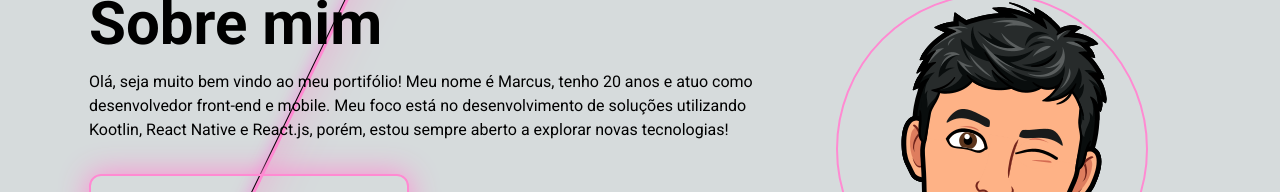
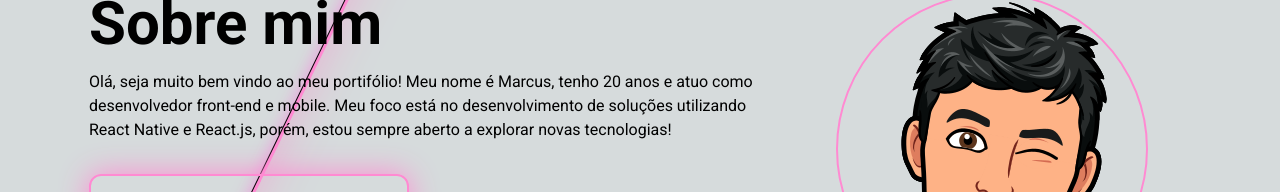
Before and after one commit to marcus-feitosa/portfolio, a Next.js app: page /aboutme in a window 1280 px wide. Shown: the part 281-473 px from the top of the page. Built offline with nearby package versions, Linux system fonts and the light colour scheme.

Commit message:
alterando texto e imagens

```diff
--- a/src/app/aboutme/page.tsx
+++ b/src/app/aboutme/page.tsx
@@ -21,7 +21,7 @@ export default function AboutMe(){
             <p className="max-w-2xl">
                 Olá, seja muito bem vindo ao meu portifólio! Meu nome é Marcus, tenho 20 anos e atuo
                 como desenvolvedor front-end e mobile. Meu foco está no desenvolvimento de soluções
-                utilizando Kootlin, React Native e React.js, porém, estou sempre aberto a explorar novas
+                utilizando React Native e React.js, porém, estou sempre aberto a explorar novas
                 tecnologias!
             </p>
             <Link href="/myprojects">
--- a/src/components/MobileCarousel.tsx
+++ b/src/components/MobileCarousel.tsx
@@ -6,7 +6,7 @@ import dailydietIMG from '@/assets/mobileImages/dailydiet.svg'
 import igniteteams from '@/assets/mobileImages/igniteteams.svg'
 import marketspaceIMG from '@/assets/mobileImages/marketspace.svg'
 import todoIMG from '@/assets/mobileImages/todo.svg'
-import ignitegymIMG  from '@/assets/mobileImages/ignitegym.svg'
+import ignitegymIMG  from '@/assets/mobileImages/ignitegym.jpg'
 import NeonButton from './NeonButton';
 
 
```
Also changed, not shown: src/assets/mobileImages/ignitegym.jpg (added), 1 other file (tests, documents, lock files or other folders).
